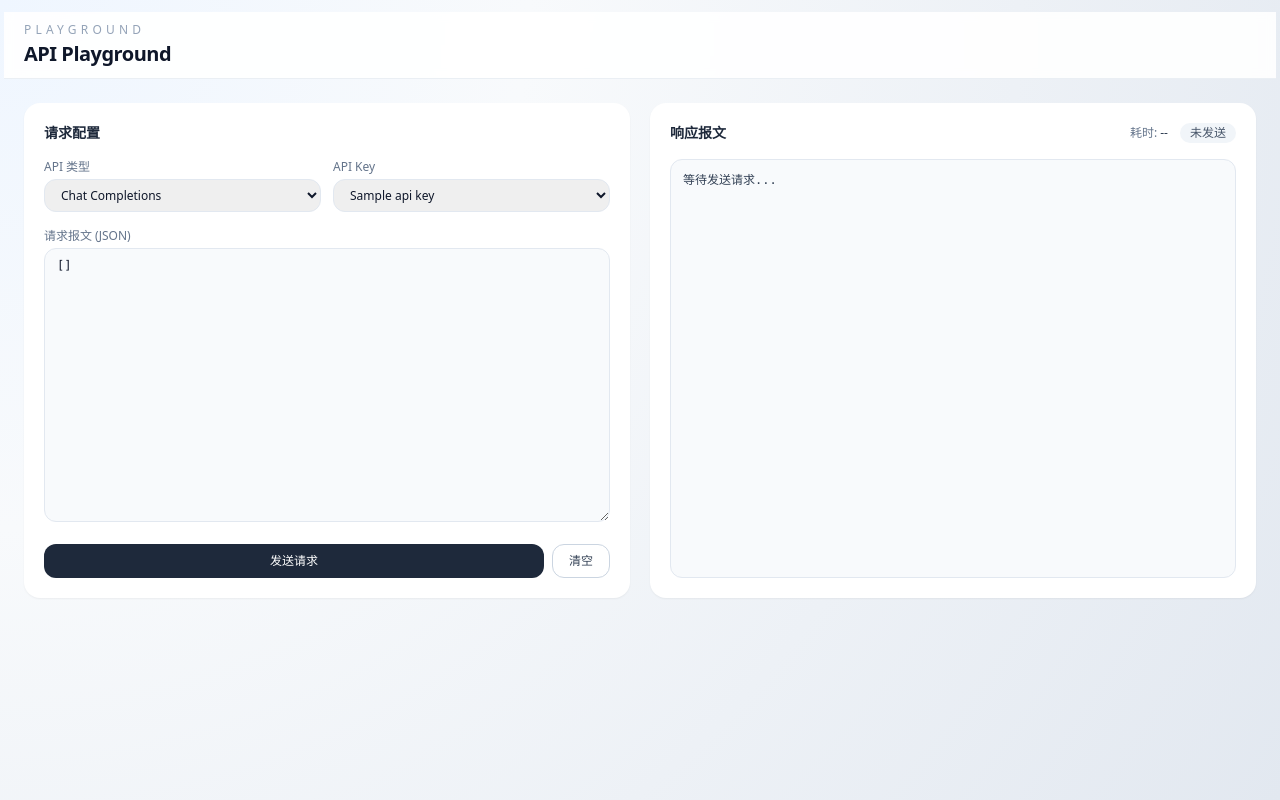
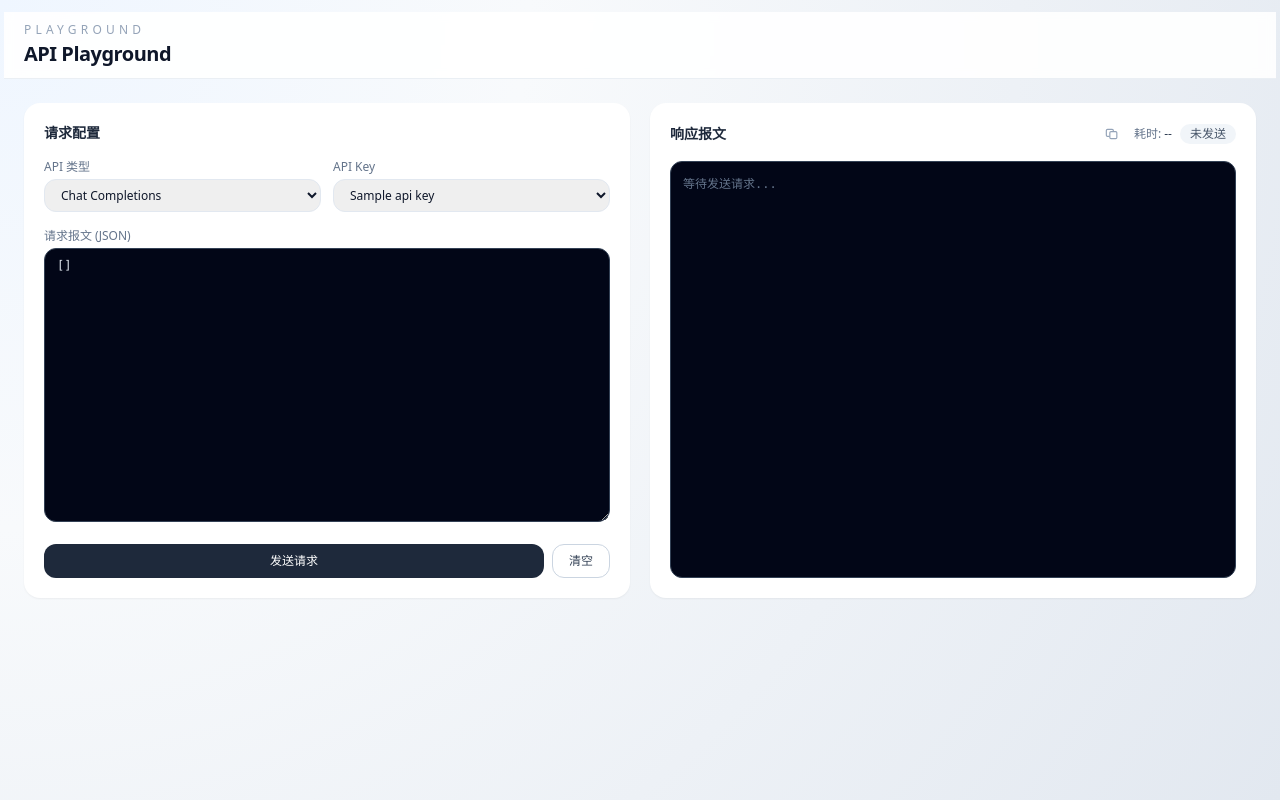
Before and after one commit to liuzhenghua/llm-router, a Python web app: template src/llm_router/templates/api_debug.html in a window 1280 px wide. Run offline with Jinja, Linux system fonts and the light colour scheme; the template is opened without the code that fills it: most values are stand-ins (such as "Sample title", 1, 10 or a date in 2020).

Commit message:
style(debug): improve API debug page UI and add JSON syntax highlighting
- Update request payload textarea styles for dark mode and disable spellcheck
- Add copy button for response body with icon toggle on success
- Change response section to dark theme colors for better readability
- Implement JSON syntax highlighter for response display with colored tokens
- Use innerHTML to render highlighted JSON and formatted streaming chunks
- Replace plain text placeholders with styled spans indicating status messages
- Add clipboard copy functionality for response text with visual feedback
- Refactor form submission handling to show styled "sending" status
- Safely escape error messages before displaying them in response area

```diff
--- a/src/llm_router/templates/api_debug.html
+++ b/src/llm_router/templates/api_debug.html
@@ -44,8 +44,8 @@
       <div id="payload-section" class="mb-4">
         <label for="payload" class="block text-xs text-slate-500 mb-1">请求报文 (JSON)</label>
         <textarea id="payload" name="payload" rows="16"
-          class="w-full rounded-xl border border-slate-200 px-3 py-2 text-xs font-mono bg-slate-50 focus:bg-white focus:outline-none focus:ring-1 focus:ring-slate-400 transition resize-y"
-          >{{ default_openai_payload }}</textarea>
+          class="w-full rounded-xl border border-slate-700 px-3 py-2 text-xs font-mono bg-slate-950 text-slate-200 caret-white focus:outline-none focus:ring-1 focus:ring-slate-500 transition resize-y"
+          spellcheck="false">{{ default_openai_payload }}</textarea>
       </div>
 
       <!-- Action Buttons -->
@@ -66,7 +66,17 @@
   <section class="rounded-2xl bg-white shadow-sm p-4 lg:p-5 flex flex-col">
     <div class="flex items-center justify-between mb-4">
       <h2 class="text-sm font-semibold text-slate-800">响应报文</h2>
-      <div class="flex items-center gap-3">
+      <div class="flex items-center gap-2">
+        <!-- Copy button -->
+        <button id="copy-response-btn" type="button"
+          class="flex items-center gap-1 rounded px-2 py-1 text-slate-400 hover:text-slate-700 transition" title="复制">
+          <svg id="copy-response-icon" class="w-3.5 h-3.5" fill="none" stroke="currentColor" viewBox="0 0 24 24">
+            <path stroke-linecap="round" stroke-linejoin="round" stroke-width="2" d="M8 16H6a2 2 0 01-2-2V6a2 2 0 012-2h8a2 2 0 012 2v2m-4 12h8a2 2 0 002-2v-8a2 2 0 00-2-2h-8a2 2 0 00-2 2v8a2 2 0 002 2z"/>
+          </svg>
+          <svg id="copy-response-check" class="w-3.5 h-3.5 hidden text-emerald-500" fill="none" stroke="currentColor" viewBox="0 0 24 24">
+            <path stroke-linecap="round" stroke-linejoin="round" stroke-width="2" d="M5 13l4 4L19 7"/>
+          </svg>
+        </button>
         <span class="text-xs text-slate-500">耗时:
           <span id="response-time" class="font-medium text-slate-700">--</span>
         </span>
@@ -78,15 +88,40 @@
     </div>
 
     <!-- Response Body -->
-    <div class="flex-1 rounded-xl border border-slate-200 bg-slate-50 overflow-auto" style="min-height: 24rem;">
+    <div class="flex-1 rounded-xl border border-slate-700 bg-slate-950 overflow-auto" style="min-height: 24rem;">
       <pre id="response-body"
-        class="p-3 text-xs font-mono text-slate-700 whitespace-pre-wrap break-all">等待发送请求...</pre>
+        class="p-3 text-xs font-mono text-slate-300 whitespace-pre-wrap break-all leading-5"><span class="text-slate-500">等待发送请求...</span></pre>
     </div>
   </section>
 
 </div>
 
 <script>
+  // ── JSON syntax highlighter ────────────────────────────────────
+  function escapeHtml(s) {
+    return s.replace(/&/g, '&amp;').replace(/</g, '&lt;').replace(/>/g, '&gt;');
+  }
+
+  function highlightJSON(json) {
+    if (typeof json !== 'string') json = JSON.stringify(json, null, 2);
+    // Escape HTML first, then colorize tokens
+    return escapeHtml(json).replace(
+      /("(\\u[a-zA-Z0-9]{4}|\\[^u]|[^\\"])*"(\s*:)?|\b(true|false|null)\b|-?\d+(?:\.\d*)?(?:[eE][+\-]?\d+)?)/g,
+      function (match) {
+        if (/^"/.test(match)) {
+          // key (string followed by colon) vs string value
+          return /:$/.test(match)
+            ? '<span class="text-sky-300">' + match + '</span>'
+            : '<span class="text-emerald-400">' + match + '</span>';
+        }
+        if (/true|false/.test(match)) return '<span class="text-sky-400">' + match + '</span>';
+        if (/null/.test(match))       return '<span class="text-slate-400">' + match + '</span>';
+        return '<span class="text-amber-400">' + match + '</span>'; // number
+      }
+    );
+  }
+
+  // ── Type selector & payload visibility ────────────────────────
   const apiTypeSelect = document.getElementById('api-type');
   const payloadTextarea = document.getElementById('payload');
   const payloadSection = document.getElementById('payload-section');
@@ -115,12 +150,26 @@
   apiTypeSelect.addEventListener('change', onApiTypeChange);
   updatePayloadVisibility();  // init: only toggle visibility, keep template-rendered value
 
+  // ── Form submit ────────────────────────────────────────────────
   const debugForm = document.getElementById('debug-form');
   const sendBtn = document.getElementById('send-btn');
   const clearBtn = document.getElementById('clear-btn');
   const responseStatus = document.getElementById('response-status');
   const responseTime = document.getElementById('response-time');
   const responseBody = document.getElementById('response-body');
+
+  // Copy response button
+  document.getElementById('copy-response-btn').addEventListener('click', () => {
+    const text = responseBody.textContent.trim();
+    if (!text || text === '等待发送请求...' || text === '发送中...') return;
+    navigator.clipboard.writeText(text).then(() => {
+      const icon = document.getElementById('copy-response-icon');
+      const check = document.getElementById('copy-response-check');
+      icon.classList.add('hidden');
+      check.classList.remove('hidden');
+      setTimeout(() => { icon.classList.remove('hidden'); check.classList.add('hidden'); }, 1800);
+    });
+  });
 
   function setStatus(text, color) {
     const map = {
@@ -136,7 +185,7 @@
   debugForm.addEventListener('submit', async (e) => {
     e.preventDefault();
 
-    responseBody.textContent = '发送中...';
+    responseBody.innerHTML = '<span class="text-slate-400 italic">发送中...</span>';
     setStatus('发送中', 'blue');
     responseTime.textContent = '--';
     sendBtn.disabled = true;
@@ -149,7 +198,6 @@
       const apiType = formData.get('api_type');
       const isModels = modelsTypes.has(apiType);
 
-      // For models endpoints, no JSON body validation needed
       if (!isModels) {
         const payload = formData.get('payload');
         try {
@@ -158,7 +206,6 @@
           throw new Error('JSON 格式有误，请检查请求报文');
         }
       } else {
-        // Ensure payload field is empty for models types
         formData.set('payload', '{}');
       }
 
@@ -175,13 +222,13 @@
         setStatus('流式响应', 'emerald');
         const reader = response.body.getReader();
         const decoder = new TextDecoder();
-        responseBody.textContent = '';
+        responseBody.innerHTML = '';
 
         while (true) {
           const { done, value } = await reader.read();
           if (done) break;
           const chunk = decoder.decode(value, { stream: true });
-          responseBody.textContent += formatStreamingChunk(chunk);
+          responseBody.innerHTML += formatStreamingChunk(chunk);
           responseBody.parentElement.scrollTop = responseBody.parentElement.scrollHeight;
         }
       } else {
@@ -191,12 +238,12 @@
         } else {
           setStatus('失败 ' + response.status, 'rose');
         }
-        responseBody.textContent = JSON.stringify(data, null, 2);
+        responseBody.innerHTML = highlightJSON(JSON.stringify(data, null, 2));
       }
     } catch (error) {
       responseTime.textContent = `${Date.now() - startTime}ms`;
       setStatus('错误', 'rose');
-      responseBody.textContent = '错误: ' + error.message;
+      responseBody.innerHTML = '<span class="text-rose-400">错误: ' + escapeHtml(error.message) + '</span>';
     } finally {
       sendBtn.disabled = false;
       sendBtn.textContent = '发送请求';
@@ -204,7 +251,7 @@
   });
 
   clearBtn.addEventListener('click', () => {
-    responseBody.textContent = '等待发送请求...';
+    responseBody.innerHTML = '<span class="text-slate-500">等待发送请求...</span>';
     setStatus('未发送', 'slate');
     responseTime.textContent = '--';
   });
@@ -216,9 +263,9 @@
       const data = line.slice(6);
       if (data === '[DONE]') continue;
       try {
-        result += JSON.stringify(JSON.parse(data), null, 2) + '\n';
+        result += highlightJSON(JSON.stringify(JSON.parse(data), null, 2)) + '\n';
       } catch {
-        result += data + '\n';
+        result += escapeHtml(data) + '\n';
       }
     }
     return result;
```
